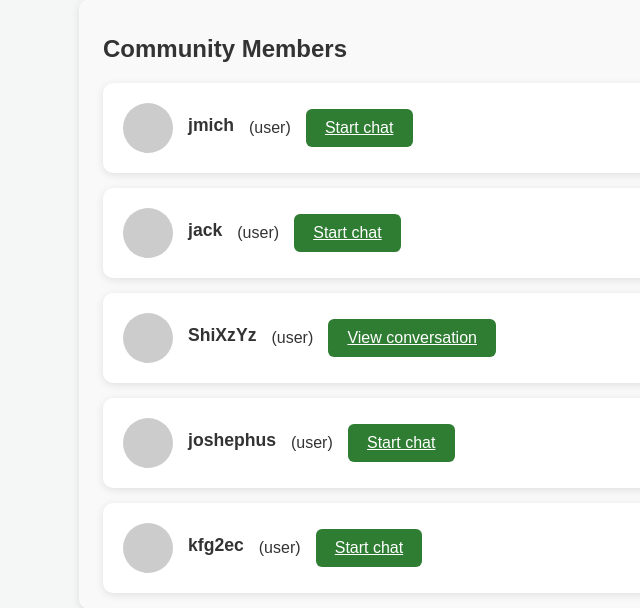
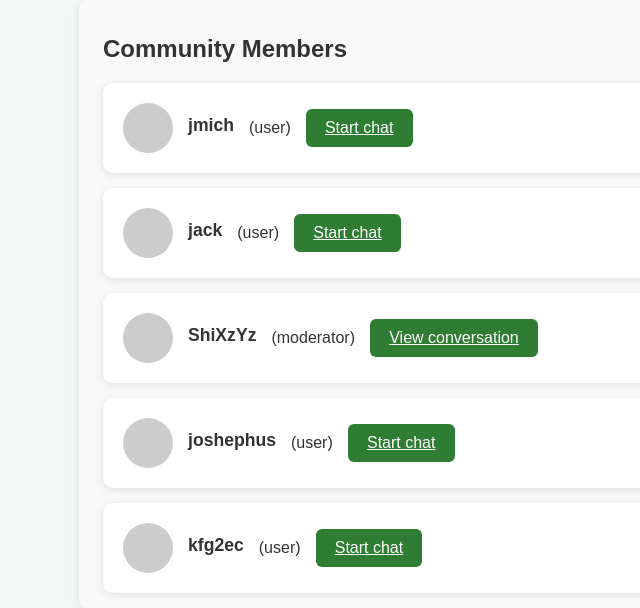
Before and after one commit to jackmichaud/catalog, a Django app: page /community/ in a window 1280 px wide. Shown: the part 237-845 px from the top of the page, without its empty margins (111-751 px from the left). Run offline with Django 5.2, Linux system fonts and the light colour scheme; a user stored in the database is signed in; data comes from the database, SQL or seed files in the repository; some libraries are stand-ins or nearby versions.

Commit message:
fix role for other users on community page

```diff
--- a/home/templates/home/community.html
+++ b/home/templates/home/community.html
@@ -22,7 +22,7 @@
                 <div class="conversation-name">
                                     {{ other_user.nickname|default:other_user.username }}
                         </div>
-                <span class="user-role">({{ user.role }})</span>
+                <span class="user-role">({{ other_user.role }})</span>
                 {% if user.is_authenticated %}
                 <a href="{% url 'create_conversation' user_id=other_user.id %}" class="community-btn">{{ other_user.conversant|yesno:"View conversation,Start chat" }}</a>
                 {% endif %}
```
